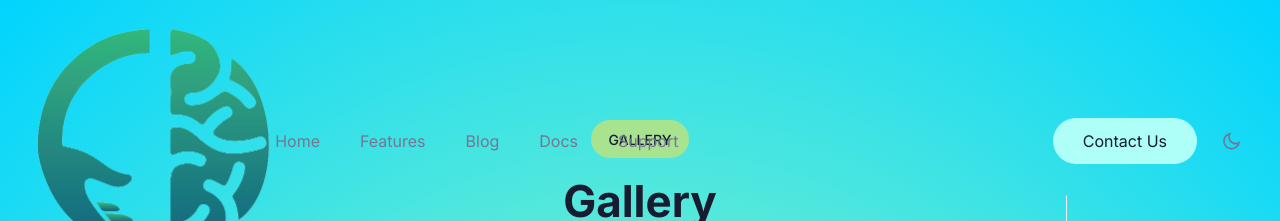
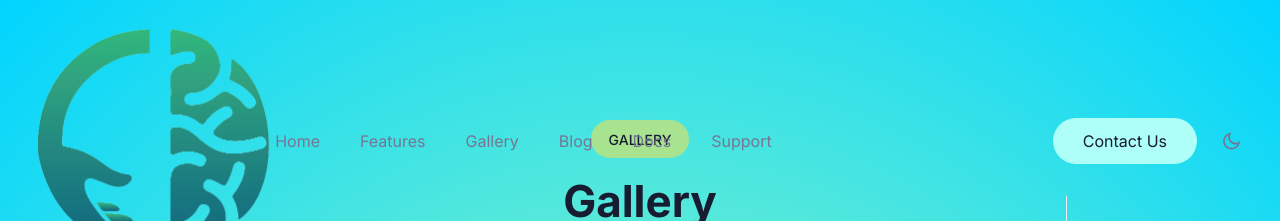
Before and after one commit to dub1-max/CM-website1, a Next.js app: page /carousel in a window 1280 px wide. Shown: the top 221 px of the page. Built offline with nearby package versions, Linux system fonts and the light colour scheme.

Commit message:
nav updated

```diff
--- a/components/Carousel/index.tsx
+++ b/components/Carousel/index.tsx
@@ -29,7 +29,7 @@ export default function Carousel({
   }, [autoSlide, autoSlideInterval]);
 
   return (
-    <section style={{borderRadius:"15px"}}>
+    <section id="gallery" style={{borderRadius:"15px"}}>
       <div className="mx-auto max-w-c-1315 px-4 md:px-8 xl:px-0">
         {/* <!-- Section Title Start --> */}
         <div className="animate_top mx-auto text-center">
--- a/components/Header/menuData.tsx
+++ b/components/Header/menuData.tsx
@@ -14,6 +14,12 @@ const menuData: Menu[] = [
     path: "/#features",
   },
   {
+    id: 2.4,
+    title: "Gallery",
+    newTab: false,
+    path: "/#gallery",
+  },
+  {
     id: 2.1,
     title: "Blog",
     newTab: false,
@@ -24,7 +30,8 @@ const menuData: Menu[] = [
     title: "Docs",
     newTab: false,
     path: "/docs",
-  }/*,
+  }
+  /*,
   {
     id: 3,
     title: "Pages",
```
